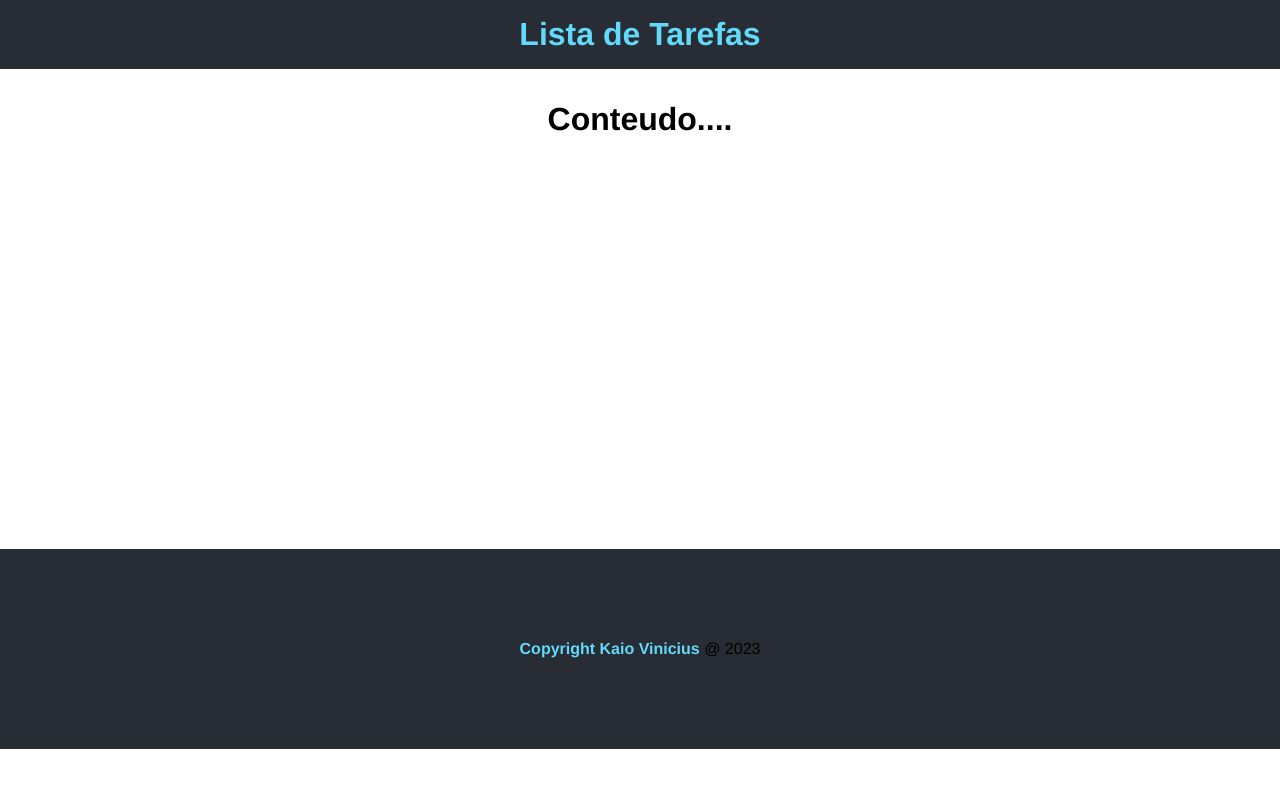
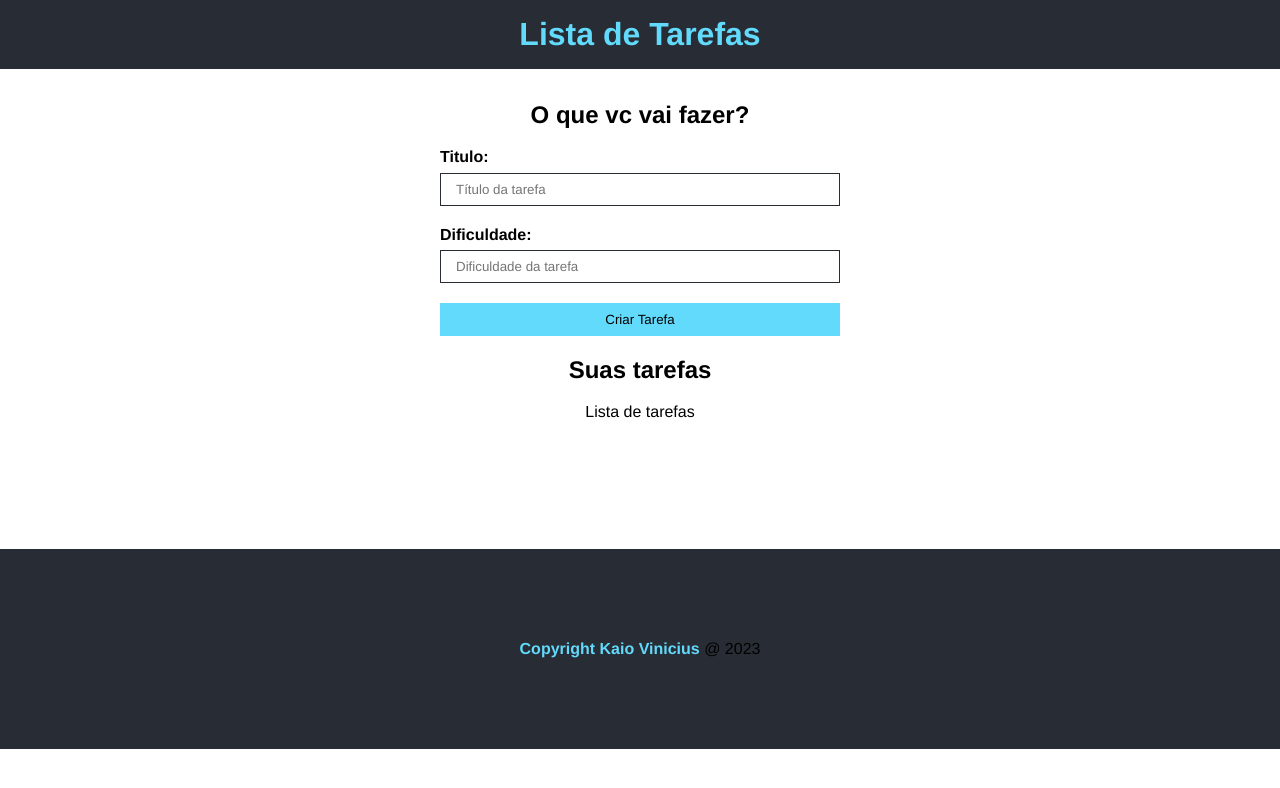
Before and after one commit to kaiovinic/Lista-de-tarefas, a React (Vite) app: page / in a window 1280 px wide. Shown: the top 788 px of the page. Built offline with nearby package versions, Linux system fonts and the light colour scheme.

Commit message:
Criação do formulário e estilização

```diff
--- a/index.html
+++ b/index.html
@@ -5,6 +5,7 @@
   <meta charset="UTF-8" />
   <link rel="icon" type="image/svg+xml" href="/vite.svg" />
   <meta name="viewport" content="width=device-width, initial-scale=1.0" />
+  <link rel="stylesheet" href="https://cdn.jsdelivr.net/npm/bootstrap-icons@1.11.1/font/bootstrap-icons.css">
   <title>Lista de Tarefas</title>
 </head>
 
--- a/src/App.tsx
+++ b/src/App.tsx
@@ -4,13 +4,22 @@
 // Components
 import Header from "./components/Header";
 import Footer from "./components/Footer";
+import TaskForm from "./components/TaskForm";
+import TaskList from "./components/TaskList";
 
 function App() {
   return (
     <div>
       <Header />
       <main className={styles.main}>
-        <h1>Conteudo....</h1>
+        <div>
+          <h2>O que vc vai fazer?</h2>
+          <TaskForm btnText="Criar Tarefa" />
+        </div>
+        <div>
+          <h2>Suas tarefas</h2>
+          <TaskList />
+        </div>
       </main>
       <Footer />
     </div>
--- /dev/null
+++ b/src/components/TaskForm.module.css
@@ -0,0 +1,37 @@
+.form {
+  display: flex;
+  flex-direction: column;
+  max-width: 400px;
+  margin: 0 auto;
+}
+
+.form input {
+  padding: 8px 15px;
+  margin-bottom: 1.5em;
+  border-radius: 0;
+  border: 1px solid #282c34;
+}
+
+.form input[type="submit"] {
+  background-color: #61dafb;
+  border: 1px solid #61dafb;
+  color: #000;
+  transition: 0.5s;
+  cursor: pointer;
+}
+
+.form input[type="submit"]:hover {
+  background-color: #fff;
+  color: #282c34;
+}
+
+.input_container {
+  display: flex;
+  flex-direction: column;
+  text-align: left;
+}
+
+.input_container label {
+  font-weight: bold;
+  margin-bottom: 0.4em;
+}
--- /dev/null
+++ b/src/components/TaskForm.tsx
@@ -0,0 +1,30 @@
+import React from "react";
+
+// CSS
+import styles from "./TaskForm.module.css";
+
+type Props = {
+  btnText: string;
+};
+
+const TaskForm = ({ btnText }: Props) => {
+  return (
+    <form className={styles.form}>
+      <div className={styles.input_container}>
+        <label htmlFor="title">Titulo:</label>
+        <input type="text" name="title" placeholder="Título da tarefa" />
+      </div>
+      <div className={styles.input_container}>
+        <label htmlFor="difficulty">Dificuldade:</label>
+        <input
+          type="text"
+          name="difficulty"
+          placeholder="Dificuldade da tarefa"
+        />
+      </div>
+      <input type="submit" value={btnText} />
+    </form>
+  );
+};
+
+export default TaskForm;
--- /dev/null
+++ b/src/components/TaskList.tsx
@@ -0,0 +1,13 @@
+import React from "react";
+
+type Props = {};
+
+const TaskList = (props: Props) => {
+  return (
+    <div>
+      <p>Lista de tarefas</p>
+    </div>
+  );
+};
+
+export default TaskList;
```
